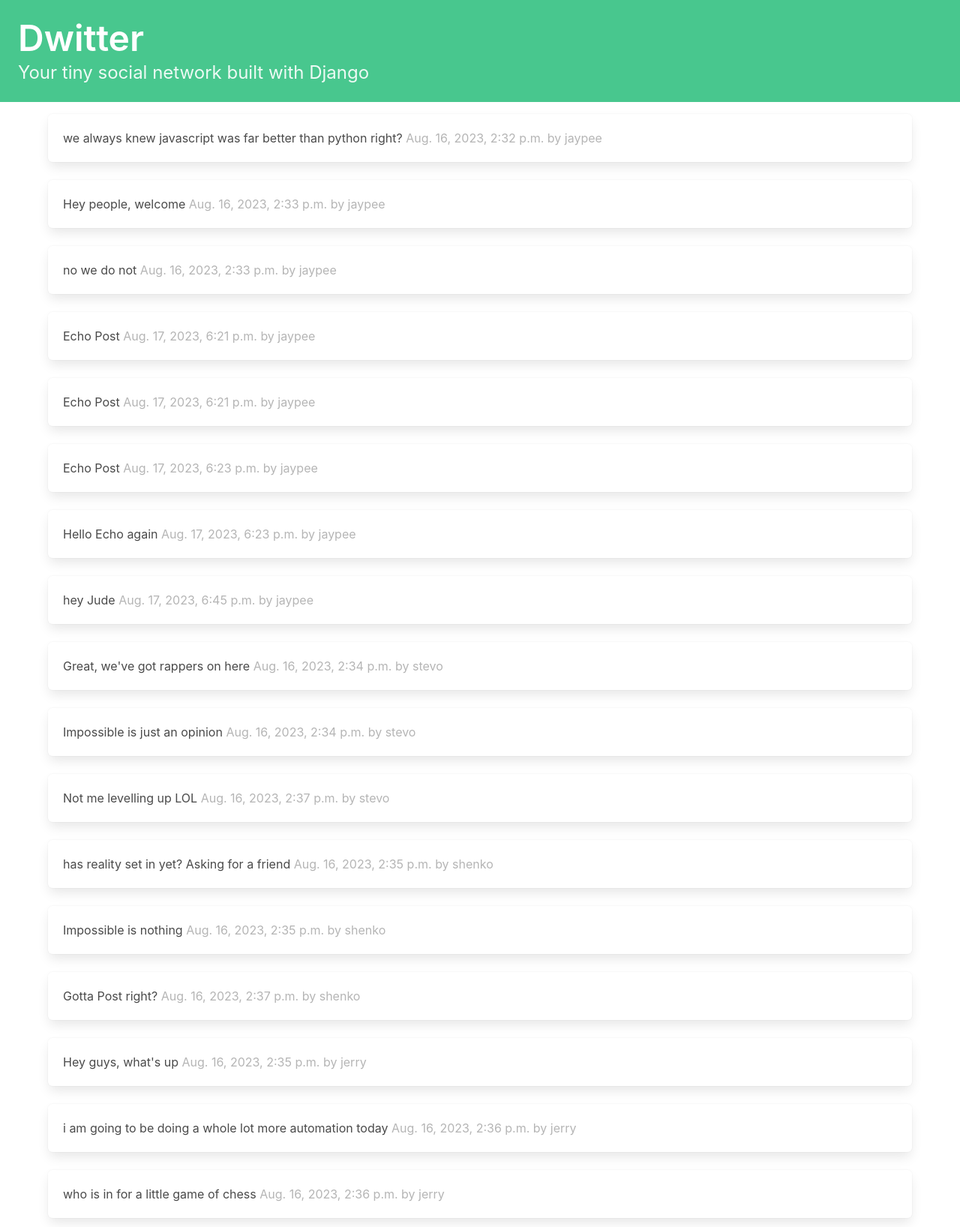
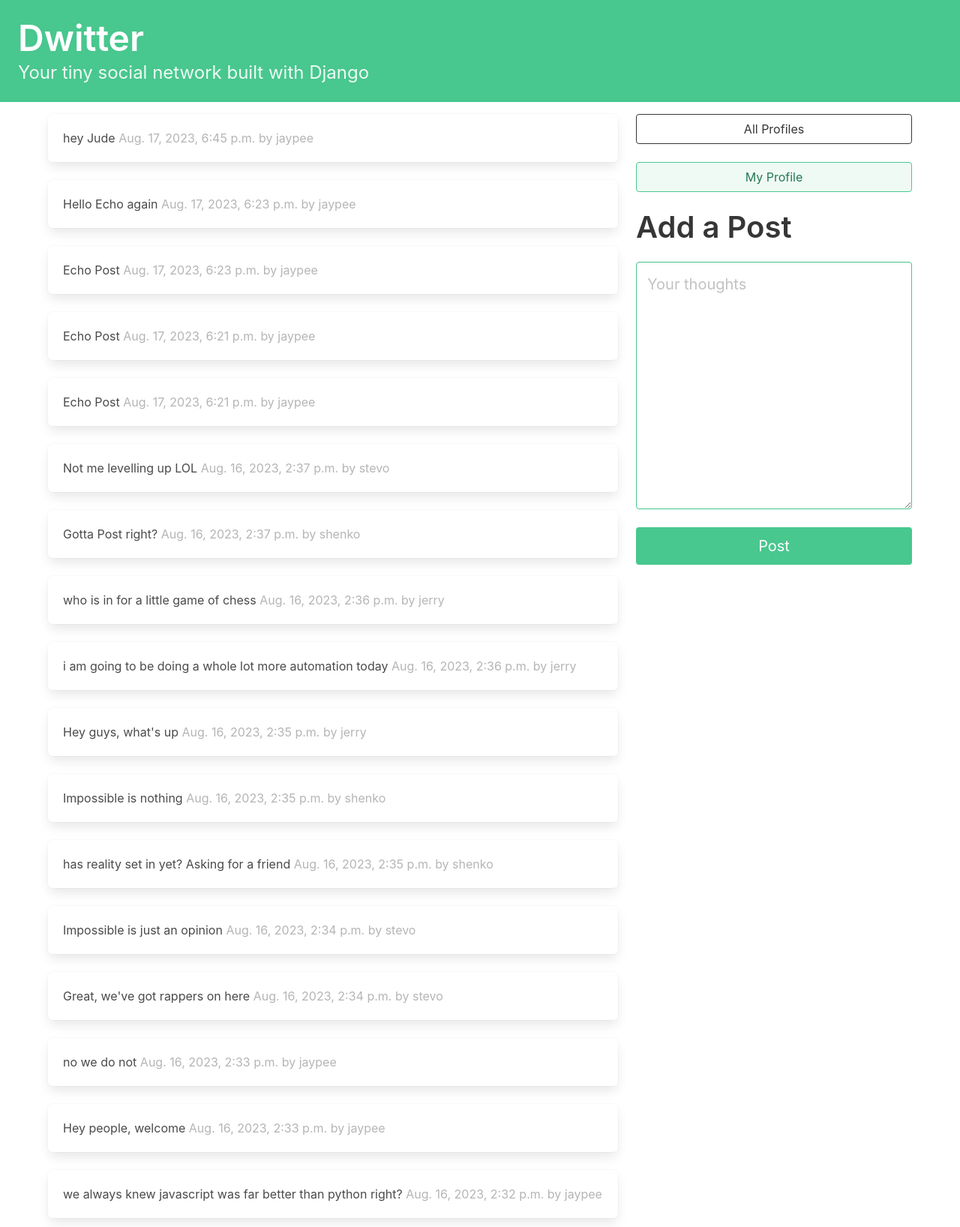
Before and after one commit to jaypee15/django-social-network, a Django app: page / in a window 1280 px wide. Shown: the whole page at 75% size. Run offline with Django 4.2, Linux system fonts and the light colour scheme; a user stored in the database is signed in; data comes from the database, SQL or seed files in the repository; both versions use the stored data as it was after the commit.

Commit message:
added post from to frontend

```diff
--- /dev/null
+++ b/dwitter/forms.py
@@ -0,0 +1,18 @@
+from django import forms
+from .models import Post
+
+class PostForm(forms.ModelForm):
+
+    body = forms.CharField(required=True,
+                           widget=forms.widgets.Textarea(
+                               attrs={
+                                   'placeholder': 'Your thoughts',
+                                   'class': 'textarea is-success is-medium',
+                               }
+                           ),
+                           label='',
+                           )
+
+    class Meta:
+        model = Post
+        exclude = ("user", )
--- a/dwitter/templates/dwitter/home.html
+++ b/dwitter/templates/dwitter/home.html
@@ -3,8 +3,8 @@
 {% block content %}
 
 <div class="column">
-    {% for followed in user.profile.follows.all %}
-        {% for post in followed.user.posts.all %}
+
+        {% for post in posts %}
             <div class="box">
                 {{ post.body }}
                 <span class="is-small has-text-grey-light">
@@ -12,7 +12,38 @@
                 </span>
             </div>
         {% endfor %}
-    {% endfor %}
 </div>
 
+
+
+<div class="column is-one-third">
+    <div class="block">
+        <a href="{% url 'profile_list' %} ">
+            <button class="button is-dark is-outlined is-fullwidth">
+                All Profiles
+            </button>
+        </a>
+    </div>
+    <div class="block">
+        <a href="{% url 'profile' request.user.profile.id %} ">
+            <button class="button is-success is-light is-outlined is-fullwidth">
+                My Profile
+            </button>
+        </a>
+    </div>
+    <div class="block">
+        <div class="block">
+            <h2 class="title is-2">Add a Post</p>
+        </div>
+        <div class="block">
+    <form method="post">
+        {% csrf_token %}
+        {{ form.as_p }}
+        <button class="button is-success is-fullwidth is-medium mt-5"
+                type="submit">Post
+        </button>
+    </form>
+</div>
+</div>
+</div>
 {% endblock content %}
--- a/dwitter/views.py
+++ b/dwitter/views.py
@@ -1,8 +1,24 @@
-from django.shortcuts import render
-from .models import Profile
+from django.shortcuts import render, redirect
+from .models import Profile, Post
+from .forms import PostForm
 
 def home(request):
-    return render(request, 'dwitter/home.html')
+    form = PostForm(request.POST or None)
+    if request.method == 'POST':
+        if form.is_valid():
+            post = form.save(commit=False)
+            post.user = request.user
+            post.save()
+            return redirect('home')
+    followed_posts = Post.objects.filter(
+        user__profile__in=request.user.profile.follows.all()
+    ).order_by('-created_at')
+
+    context ={
+        'form': form,
+        'posts': followed_posts
+    }
+    return render(request, 'dwitter/home.html', context)
 
 def profile_list(request):
     profiles = Profile.objects.exclude(user=request.user)
--- a/templates/base.html
+++ b/templates/base.html
@@ -9,6 +9,7 @@
     <title>Dwitter</title>
 </head>
 <body>
+    <a href="{% url 'home' %} ">
     <section class="hero is-small is-success mb-4">
         <div class="hero-body">
             <h1 class="title is-1">Dwitter</h1>
@@ -17,6 +18,7 @@
             </p>
         </div>
     </section>
+    </a>
 
     <div class="container">
         <div class="columns">
```
Also changed, not shown: db.sqlite3.
